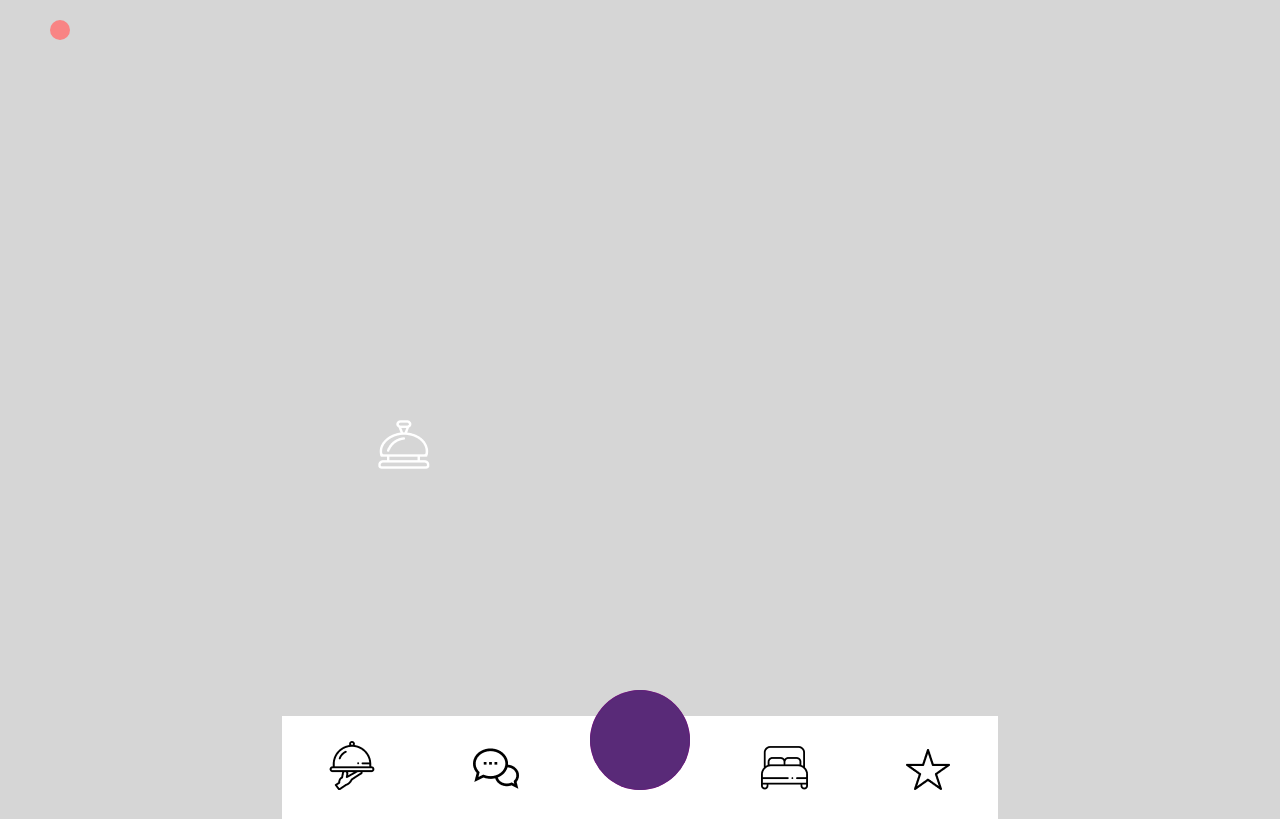
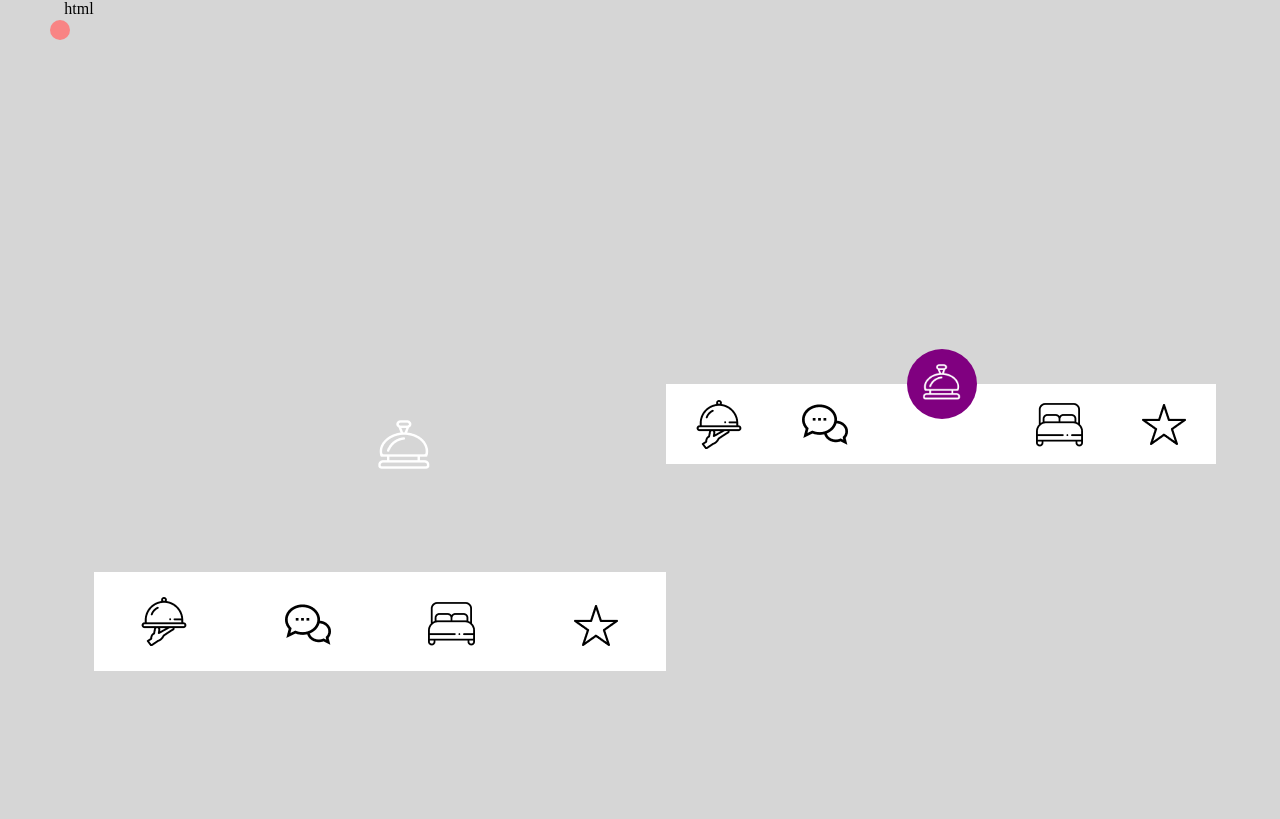
Before and after one commit to Samsuke1510/NAV_BAR, a plain HTML site: page index.html in a window 1280 px wide. Drawn offline with Linux system fonts and the light colour scheme.

Commit message:
test23/05/2022

```diff
--- a/index.css
+++ b/index.css
@@ -1,4 +1,4 @@
-body{
+body {
   margin: 0;
   padding: 0;
   background: #cccc;
@@ -7,17 +7,17 @@ body{
   display: flex;
   height: 100vh;
 }
-   .navbar ul{
+.navbar ul {
   list-style: none;
   background: #ffffff;
   padding: 0;
   margin-top: 100%;
   text-align: center;
 }
-   .navbar li{
+.navbar li {
   display: inline-block;
 }
-   .navbar a{
+.navbar a {
   text-decoration: none;
   color: rgb(166, 66, 183);
   width: 100px;
@@ -28,10 +28,10 @@ body{
   font-weight: bold;
   text-align: center;
 }
-   .navbar a:hover{
+.navbar a:hover {
   background: orange;
 }
-  .test{
+.test {
   position: absolute;
   height: 20px;
   width: 20px;
@@ -40,7 +40,7 @@ body{
   top: 20px;
   left: 50px;
 }
-  .picc ul{
+.picc ul {
   margin: 220px;
   padding: 70px;
   position: absolute;
@@ -56,10 +56,54 @@ body{
   border-radius: 50%;
   background-color: purple;
 }
-  .pic13{
+.pic13 {
   margin: 220px;
   padding: 70px;
   position: absolute;
   top: 98px;
   left: 44px;
 }
+
+/* Proposition Thibault */
+
+.navBar_body {
+  display: flex;
+  width: 550px;
+  height: 80px;
+  justify-content: space-around;
+  align-items: center;
+  margin-top: 30%;
+  background-color: white;
+}
+
+#ellipse_button {
+  display: flex;
+  justify-content: center;
+  align-items: center;
+  width: 70px;
+  height: 70px;
+  margin-top: -80px;
+  background-color: purple;
+  border-radius: 50%;
+}
+
+#bell {
+  width: 50px;
+  height: 50px;
+  background-image: url("image\ 13.png");
+  background-size: contain;
+  background-repeat: no-repeat;
+}
+
+#bell:hover {
+  width: 50px;
+  height: 50px;
+  background-image: url("activated_bell.png");
+  background-size: contain;
+  background-repeat: no-repeat;
+}
+
+.picto:hover {
+  width: 50px;
+  height: 50px;
+}
--- a/index.html
+++ b/index.html
@@ -1,23 +1,42 @@
-<!DOCTYPE html>
+html <!DOCTYPE html>
 <html>
   <head>
     <title>Titre Page</title>
     <link rel="stylesheet" type="text/css" href="index.css" media="all" />
-
   </head>
   <body>
     <div class="navbar">
       <ul>
-          <li><a href="#"><img src="image 11.png" class="pic11" /></a></li>
-          <li><a href="#"><img src="image 12.png" class="pic12" /></a></li>
-          <li><a href="#"><img src="Ellipse 6.png" class="edit" /></a></li>
-          <li><a href="#"><img src="image 6.png" class="pic6" /></a></li>
-          <li><a href="#"><img src="Star 2 (Stroke).png" class="star" /></a></li>
+        <li>
+          <a href="#"><img src="image 11.png" class="pic11" /></a>
+        </li>
+        <li>
+          <a href="#"><img src="image 12.png" class="pic12" /></a>
+        </li>
+        <!-- <li><a href="#"><img src="Ellipse 6.png" class="edit" /></a></li> -->
+        <div class="test"></div>
+        <li>
+          <a href="#"><img src="image 6.png" class="pic6" /></a>
+        </li>
+        <li>
+          <a href="#"><img src="Star 2 (Stroke).png" class="star" /></a>
+        </li>
       </ul>
-        <div class="test" ></div>
       <div class="pic13">
-          <li><a href="#"><img src="image 13.png" class="picc" /></a></li>
+        <li>
+          <a href="#"><img src="image 13.png" class="picc" /></a>
+        </li>
       </div>
+    </div>
+    <!-- Proposition Thibault  -->
+    <div class="navBar_body">
+      <a href="#"><img src="image 11.png" class="picto" /></a>
+      <a href="#"><img src="image 12.png" class="picto" /></a>
+      <div id="ellipse_button">
+        <div id="bell"></div>
+      </div>
+      <a href="#"><img src="image 6.png" class="picto" /></a>
+      <a href="#"><img src="Star 2 (Stroke).png" class="picto" /></a>
     </div>
   </body>
 </html>
```
Also changed, not shown: activated_bell.png (added). Lines whose indentation alone changed are shown as unchanged.
